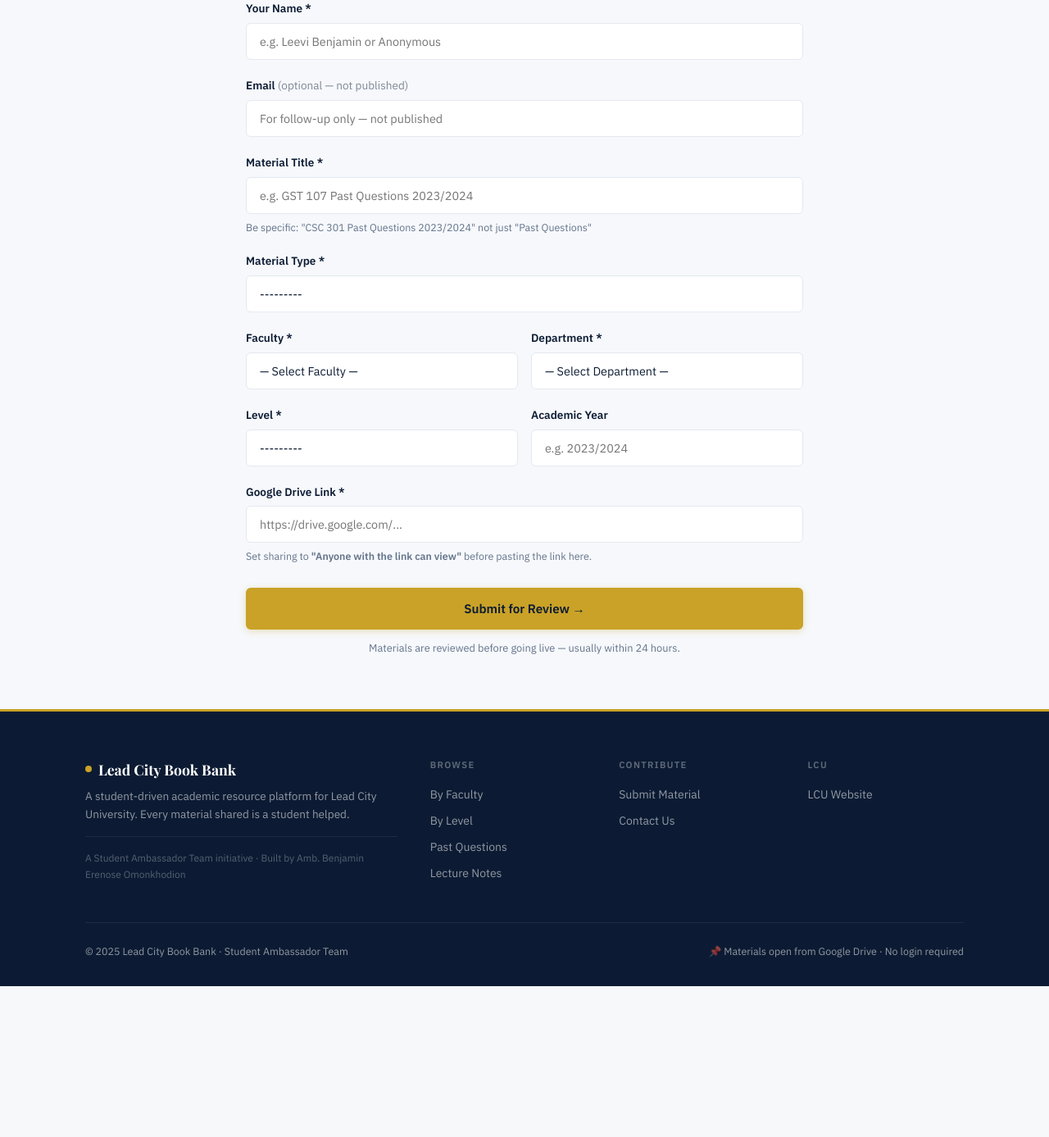
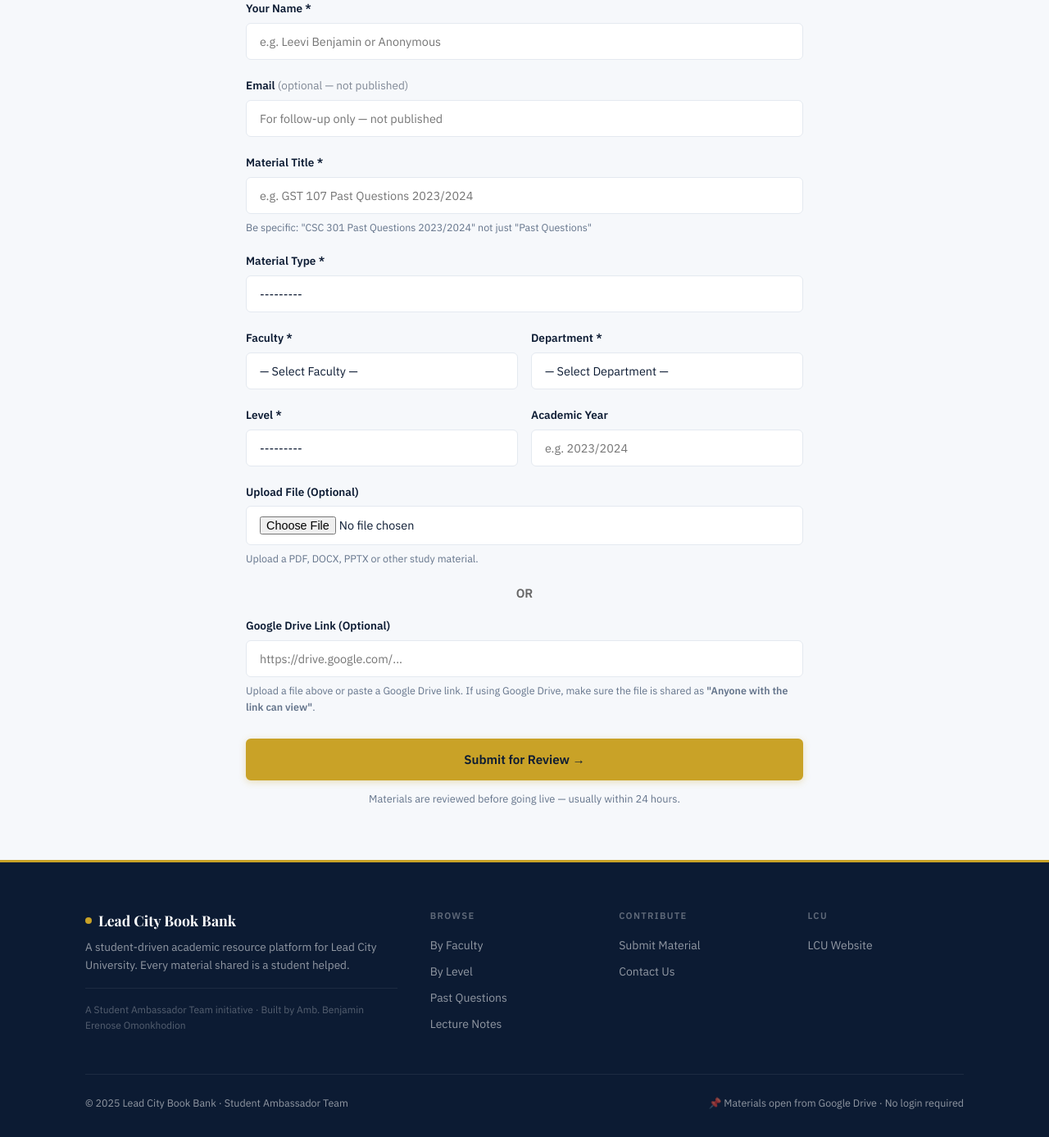
Before and after one commit to Bkfactor/bookbank-django, a Django app: page /upload/ in a window 1280 px wide. Shown: the part 367-1754 px from the top of the page at 82% size. Before the commit the page ends 1570 px from the top, so only its background shows below. Run offline with Django 4.2, Linux system fonts and the light colour scheme; data comes from the database, SQL or seed files in the repository; both versions use the stored data as it was after the commit.

Commit message:
SETUP CLOUDINARY UPLOAD

```diff
--- a/bookbank/settings.py
+++ b/bookbank/settings.py
@@ -83,8 +83,10 @@ CLOUDINARY_STORAGE = {
     "CLOUD_NAME": config("CLOUDINARY_CLOUD_NAME", default=""),
     "API_KEY":    config("CLOUDINARY_API_KEY",    default=""),
     "API_SECRET": config("CLOUDINARY_API_SECRET", default=""),
+    "SECURE":    True,
+    "RESOURCE_TYPE": "raw",  # for non-image files (PDF, DOCX, PPTX etc.)
 }
-DEFAULT_FILE_STORAGE = "cloudinary_storage.storage.MediaCloudinaryStorage"
+DEFAULT_FILE_STORAGE = "cloudinary_storage.storage.RawMediaCloudinaryStorage"
 
 # ── Static files ──────────────────────────────────────────────────────────────
 STATIC_URL = "/static/"
--- a/core/admin.py
+++ b/core/admin.py
@@ -56,7 +56,7 @@ class ResourceAdmin(admin.ModelAdmin):
             "fields": ("title", "type", "faculty", "department", "level", "year")
         }),
         ("Drive Link", {
-            "fields": ("drive_url", "drive_link_preview")
+            "fields": ("file","drive_url", "drive_link_preview")
         }),
         ("Submission", {
             "fields": ("uploaded_by", "contact", "created_at")
--- a/core/forms.py
+++ b/core/forms.py
@@ -62,6 +62,19 @@ class SubmitResourceForm(forms.ModelForm):
             except (ValueError, TypeError):
                 pass
 
+        def clean(self):
+            cleaned_data = super().clean()
+
+            uploaded_file = cleaned_data.get("file")
+            drive_url = cleaned_data.get("drive_url")
+
+            if not uploaded_file and not drive_url:
+                raise forms.ValidationError(
+                "Please upload a file or provide a Google Drive link."
+        )
+
+            return cleaned_data
+
     def save(self, commit=True):
         instance = super().save(commit=False)
         instance.uploaded_by = self.cleaned_data.get("name", "Anonymous")
--- a/core/models.py
+++ b/core/models.py
@@ -80,7 +80,10 @@ class Resource(models.Model):
                                     help_text="e.g. 2023/2024")
     file = models.FileField(upload_to="materials/", blank=True, null=True,
                         help_text="Upload PDF, DOCX, PPTX etc. (max 20MB)")
-    drive_url    = models.URLField(help_text="Google Drive sharing link")
+    drive_url = models.URLField(
+    blank=True,
+    help_text="Google Drive sharing link (optional)"
+)
     uploaded_by  = models.CharField(max_length=150,
                                     help_text="Submitter name or 'Anonymous'")
     contact      = models.EmailField(blank=True,
--- a/core/views.py
+++ b/core/views.py
@@ -74,7 +74,7 @@ def search(request):
 
 def upload(request):
     if request.method == "POST":
-        form = SubmitResourceForm(request.POST)
+        form = SubmitResourceForm(request.POST, request.FILES)
         if form.is_valid():
             form.save()
             return redirect("upload_success")
--- a/templates/core/upload.html
+++ b/templates/core/upload.html
@@ -19,7 +19,7 @@
     </div>
     {% endif %}
 
-    <form method="post" id="submit-form">
+    <form method="post" enctype="multipart/form-data" id="submit-form">
       {% csrf_token %}
 
       <!-- Name -->
@@ -77,14 +77,31 @@
         </div>
       </div>
 
+      <!-- File Upload -->
+<div class="form-group">
+  <label class="form-label">Upload File (Optional)</label>
+  {{ form.file }}
+  {% if form.file.errors %}
+    <p class="form-error">{{ form.file.errors.0 }}</p>
+  {% endif %}
+  <p class="form-hint">
+    Upload a PDF, DOCX, PPTX or other study material.
+  </p>
+</div>
+
+<div style="text-align:center;margin:1rem 0;color:#666;">
+  <strong>OR</strong>
+</div>
+
       <!-- Drive URL -->
       <div class="form-group">
-        <label class="form-label">Google Drive Link *</label>
+        <label class="form-label">Google Drive Link (Optional)</label>
         {{ form.drive_url }}
         {% if form.drive_url.errors %}<p class="form-error">{{ form.drive_url.errors.0 }}</p>{% endif %}
         <p class="form-hint">
-          Set sharing to <strong>"Anyone with the link can view"</strong> before pasting the link here.
-        </p>
+    Upload a file above or paste a Google Drive link. If using Google Drive,
+    make sure the file is shared as <strong>"Anyone with the link can view"</strong>.
+      </p>
       </div>
 
       <button type="submit" class="btn btn--primary btn--lg" style="width:100%;margin-top:.5rem;">
@@ -115,6 +132,7 @@
   #submit-form input[type="text"],
   #submit-form input[type="email"],
   #submit-form input[type="url"],
+  #submit-form input[type="file"],
   #submit-form select,
   #submit-form textarea {
     width: 100%;
```
Also changed, not shown: core/migrations/0003_alter_resource_drive_url.py (added), db.sqlite3, 1 other file.
